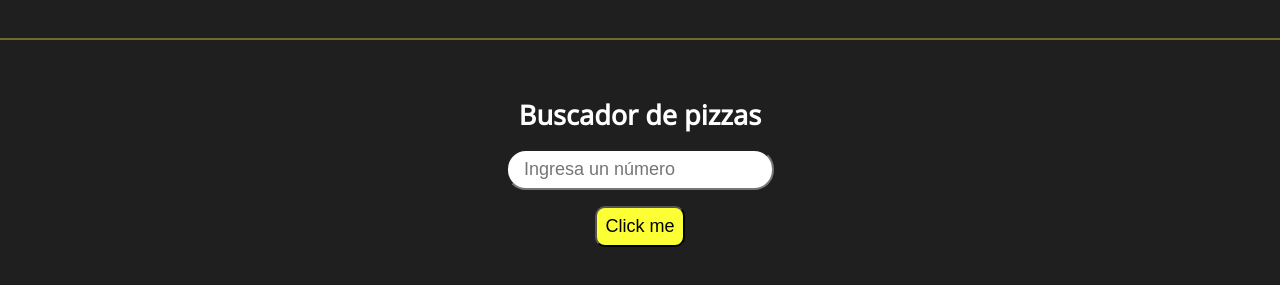
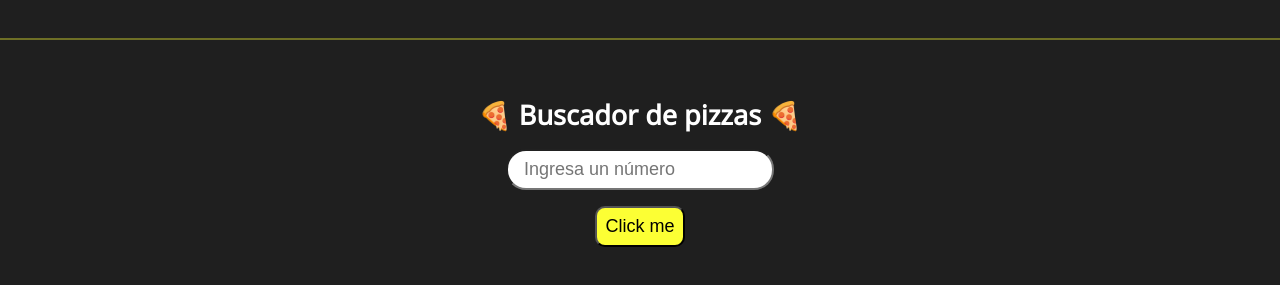
Before and after one commit to FedericaRumbo/E2-JS, a plain HTML site: page index.html in a window 1280 px wide. Shown: the part 75-360 px from the top of the page. Drawn offline with Linux system fonts and the light colour scheme.

Commit message:
commit 2

```diff
--- a/index.html
+++ b/index.html
@@ -16,7 +16,7 @@
             <h1>JavaScript - Entrega 2</h1>
             <div class="border"></div>
         </header>
-        <p class="buscador">Buscador de pizzas</p>
+        <p class="buscador">🍕 Buscador de pizzas 🍕</p>
         <div class="caracteristicas">
 
         </div>
```
